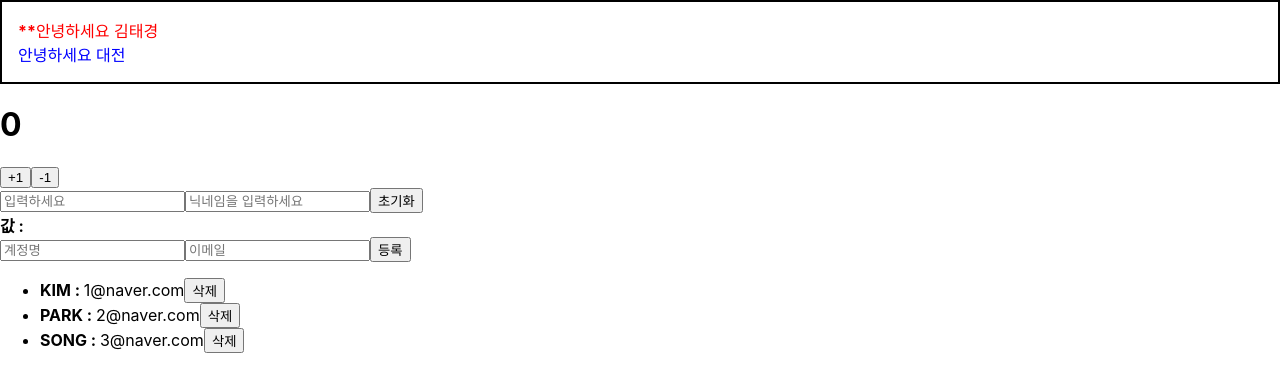
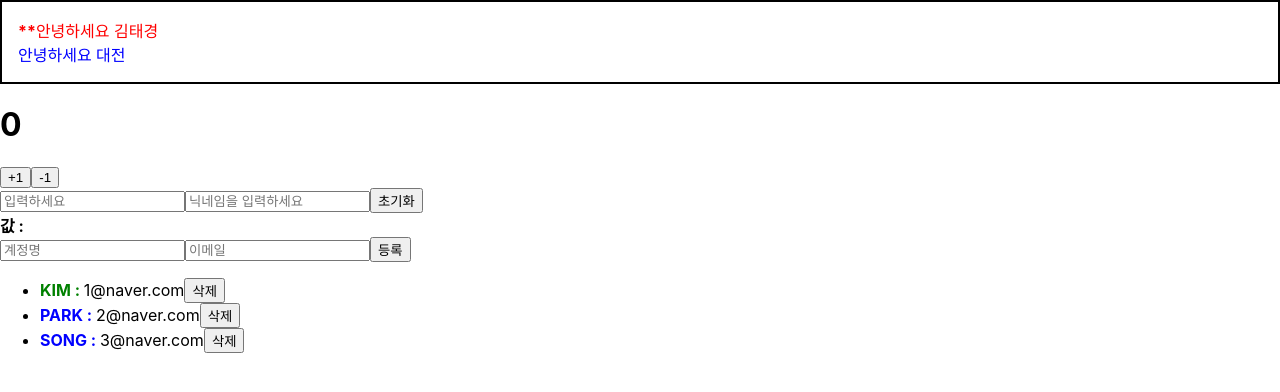
Before and after one commit to park129693/react_tutorial, a React (Create React App) app: page / in a window 1280 px wide. Shown: the top 392 px of the page. Built offline with nearby package versions, Linux system fonts and the light colour scheme.

Commit message:
onToggle 활용 항목 수정

```diff
--- a/src/App.js
+++ b/src/App.js
@@ -14,17 +14,21 @@ function App() {
       {
           id:1,
           username:"KIM",
-          email:"1@naver.com"
+          email:"1@naver.com",
+          active:true
       },
       {
           id:2,
           username:"PARK",
-          email:"2@naver.com"
+          email:"2@naver.com",
+          active:false
+
       },
       {
           id:3,
           username:"SONG",
-          email:"3@naver.com"
+          email:"3@naver.com",
+          active:false
       }
   ]
   )
@@ -63,7 +67,12 @@ function App() {
 
   const onRemove = (id) =>{
     setUsers(users.filter(user=>user.id !== id))
+  }
 
+  const onToggleFunc = (id) =>{
+    setUsers(users.map(
+      user=>user.id === id ? {...user, active: !user.active} : user
+    ))
   }
 
   return (
@@ -75,7 +84,7 @@ function App() {
       <Counter />
       <InputSample />
       <CreateUser user={username} useremail={email} onChange={onChangeInput}  onCreate={onCreate}/>
-      <UserList  users={users} onRemove={onRemove}/>
+      <UserList  users={users} onRemove={onRemove} onToggle={onToggleFunc}/>
       </>
   );
 }
--- a/src/UserList.js
+++ b/src/UserList.js
@@ -31,11 +31,11 @@ import React from 'react'
 
 //배열 항목 제거
 
-var User = ({user, onRemove})=>{
+var User = ({user, onToggle ,onRemove})=>{
     return (
 
                 <li Key={user.id}>
-                    <b>{user.username } : </b> <span> {user.email}</span>
+                    <b style={{corsor:"pointer", color:user.active ? 'green' : 'blue'}} onClick={() => onToggle(user.id)}> {user.username } : </b> <span> {user.email}</span>
                     <button onClick={()=>onRemove(user.id)}>삭제</button>
                 </li>
 
@@ -43,13 +43,13 @@ var User = ({user, onRemove})=>{
 }
 
 
-function UserList({users, onRemove}){
+function UserList({users,onToggle ,onRemove}){
 
     return (
         <div>
             <ul>
                 {users.map(user =>(
-                    <User user= {user} onRemove={onRemove}/>
+                    <User user= {user} onRemove={onRemove} onToggle={onToggle}/>
                 ))
                 }
             </ul>
```
